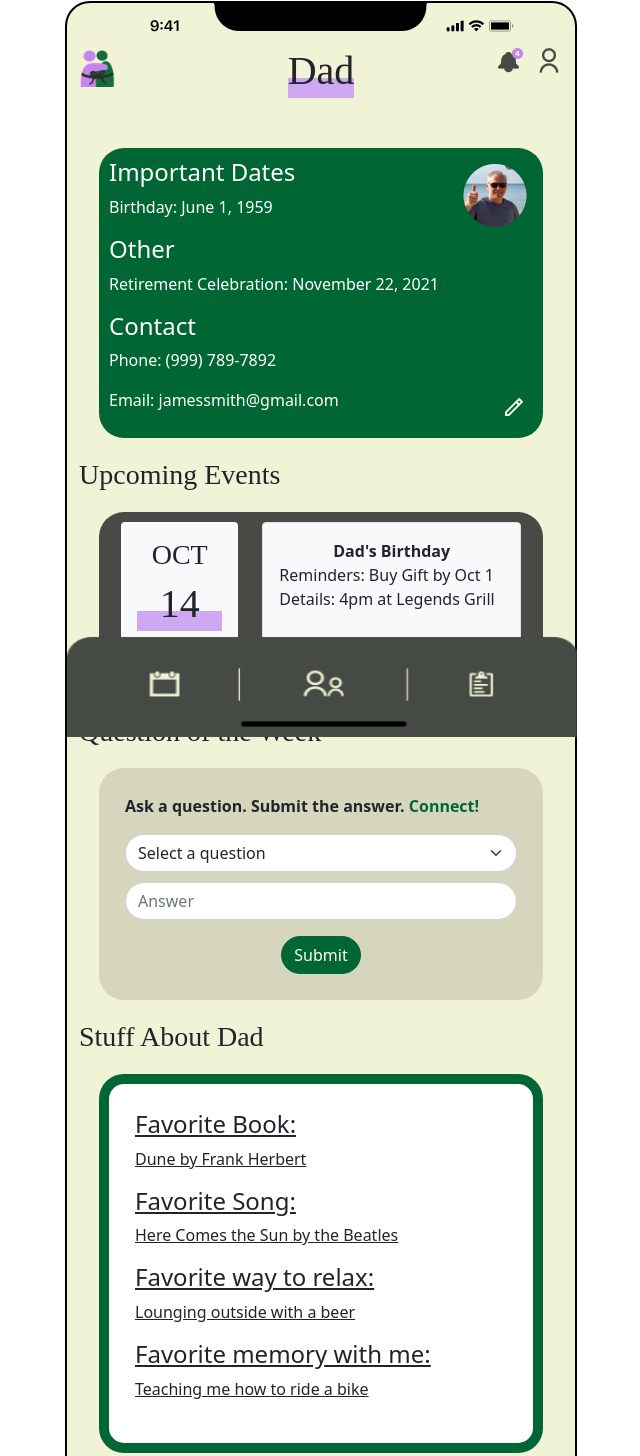
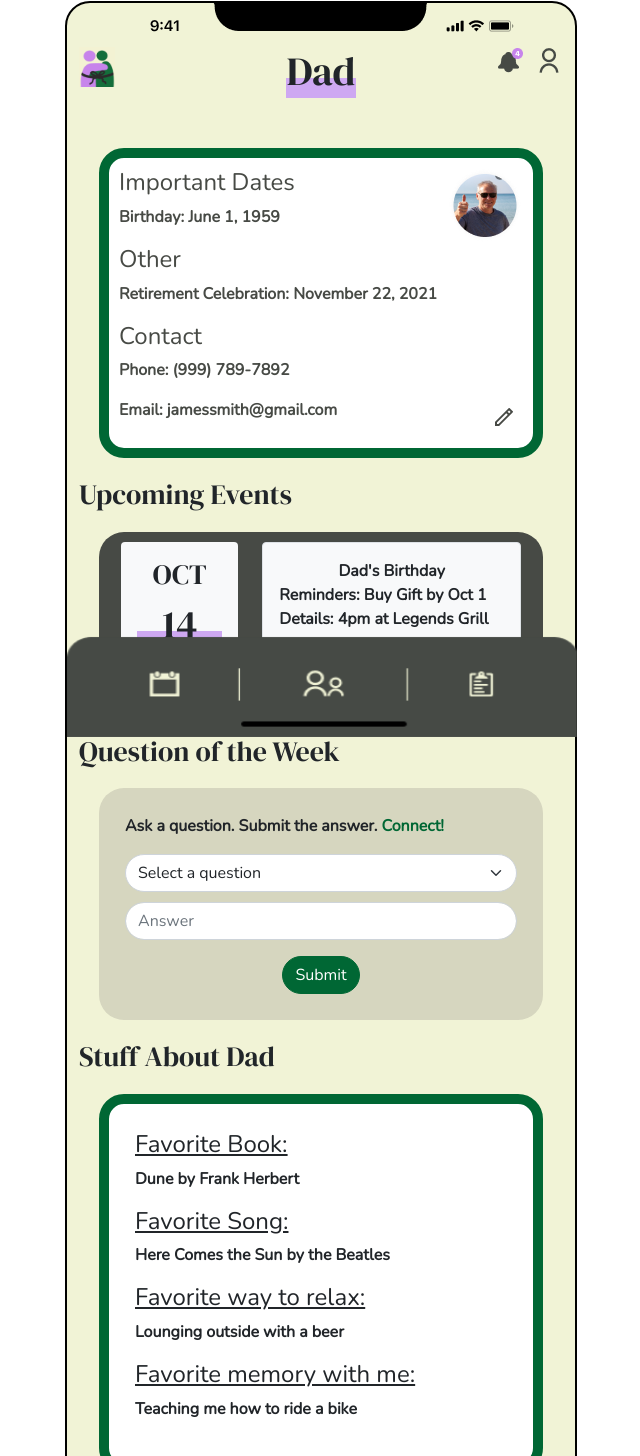
Before and after one commit to philipjku/Group-Project-3, a plain HTML site: page dad.html in a window 1280 px wide. Shown: the part 63-1519 px from the top of the page, without its empty margins (319-959 px from the left). Drawn offline with nearby package versions, Linux system fonts and the light colour scheme.

Commit message:
Font and Spacing

```diff
--- a/css/dadstyle.css
+++ b/css/dadstyle.css
@@ -9,6 +9,8 @@ Orange - #F46517
 
 body{
     text-align: center;
+    font-family: 'Nunito', 'sans-serif';
+    font-weight: bold;
 }
 
 h1, h3{
@@ -86,8 +88,9 @@ h1, h3{
   }
 
 .profiles{
-    background-color: #006734;
+    background-color:white;
     text-align: left;
+    border: 10px solid #006734;
 }
 
 .profiles img{
@@ -95,7 +98,7 @@ h1, h3{
 }
 
 .protext{
-    color: white;
+    color: #474A45;
 }
 
 .questions{
--- a/css/homestyle.css
+++ b/css/homestyle.css
@@ -9,6 +9,8 @@ Orange - #F46517
 
 body{
     text-align: center;
+    font-family: 'Nunito', 'sans-serif';
+    font-weight: bold;
 }
 
 h1, h3{
@@ -77,6 +79,12 @@ h1, h3{
     height: 70px;
 }
 
+#add{
+    position: relative;
+    left: 20px;
+    bottom: 10px;
+}
+
 .dot {
     height: 50px;
     width: 50px;
@@ -127,3 +135,7 @@ h1, h3{
 .carousel-item img{
     height: 300px;
 }
+
+#pencil{
+    margin: 10px;
+}
--- a/dad.html
+++ b/dad.html
@@ -7,6 +7,10 @@
     <!-- Bootstrap CSS -->
     <link href="https://cdn.jsdelivr.net/npm/bootstrap@5.1.3/dist/css/bootstrap.min.css" rel="stylesheet" integrity="sha384-1BmE4kWBq78iYhFldvKuhfTAU6auU8tT94WrHftjDbrCEXSU1oBoqyl2QvZ6jIW3" crossorigin="anonymous">
     <link href="css/dadstyle.css" rel="stylesheet">
+    <link rel="preconnect" href="https://fonts.googleapis.com">
+    <link rel="preconnect" href="https://fonts.gstatic.com" crossorigin>
+    <link href="https://fonts.googleapis.com/css2?family=DM+Serif+Display&display=swap" rel="stylesheet">
+    <link href="https://fonts.googleapis.com/css2?family=DM+Serif+Display&family=Nunito:wght@200&display=swap" rel="stylesheet">
     <title>Home</title>
   </head>
   <body>
@@ -31,7 +35,7 @@
               <p>Retirement Celebration: November 22, 2021</p>
               <h4>Contact</h4>
               <p>Phone: (999) 789-7892</p>
-              <img class="pencil" src="images/pencil.png">
+              <img class="pencil" src="images/pencil-dark.png">
               <p>Email: jamessmith@gmail.com</p>
             </div>
           </div>
@@ -80,14 +84,14 @@
       <h3 class="title">Stuff About Dad</h3>
       <div class="about mainCard">
         <div class="card-body text-start">
-          <u><h4>Favorite Book:</h4>
+          <u><h4>Favorite Book:</h4></u>
           <p>Dune by Frank Herbert</p>
-          <h4>Favorite Song:</h4>
+          <u><h4>Favorite Song:</h4></u>
           <p>Here Comes the Sun by the Beatles</p>
-          <h4>Favorite way to relax:</h4>
+          <u><h4>Favorite way to relax:</h4></u>
           <p>Lounging outside with a beer</p>
-          <h4>Favorite memory with me:</h4>
-          <p>Teaching me how to ride a bike</p></u>
+          <u><h4>Favorite memory with me:</h4></u>
+          <p>Teaching me how to ride a bike</p>
         </div>
       </div>
       <!--About End-->
```
Also changed, not shown: home.html (+7 -3 lines), images/pencil-dark.png (added).
